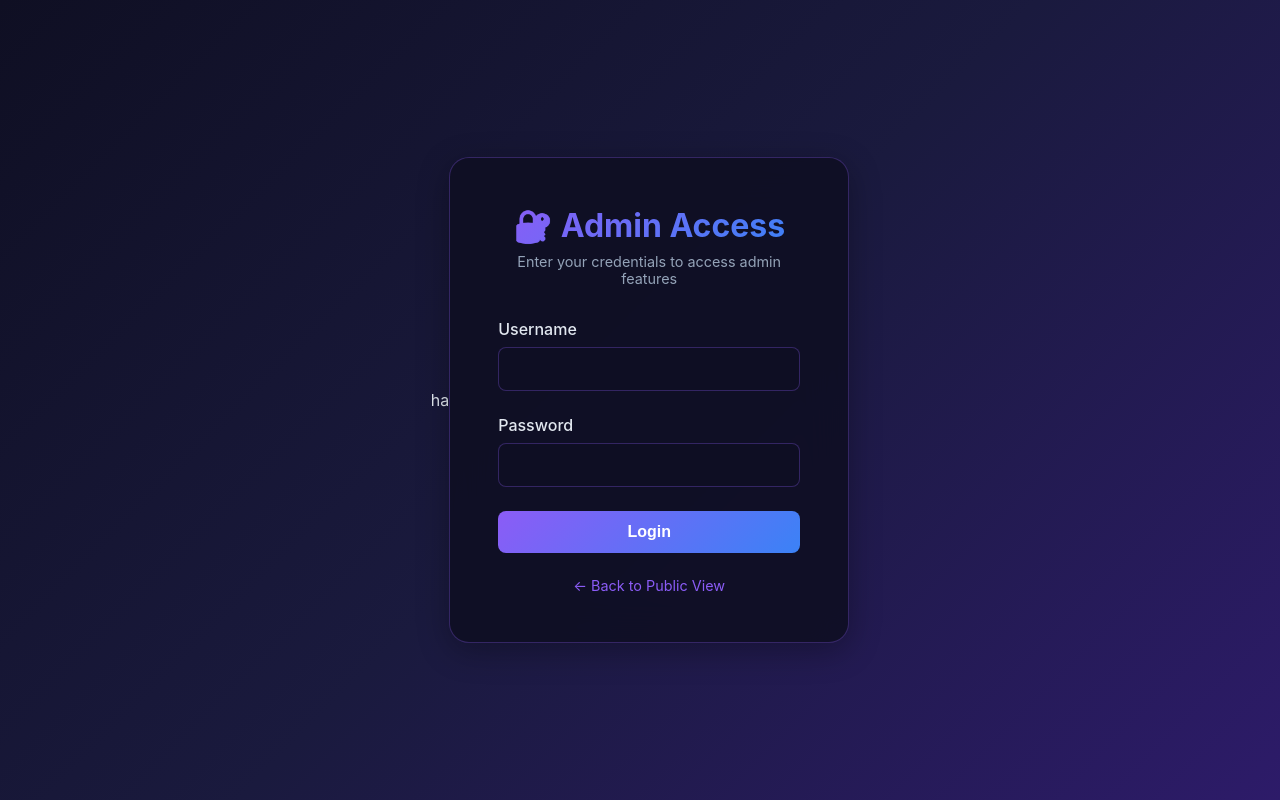
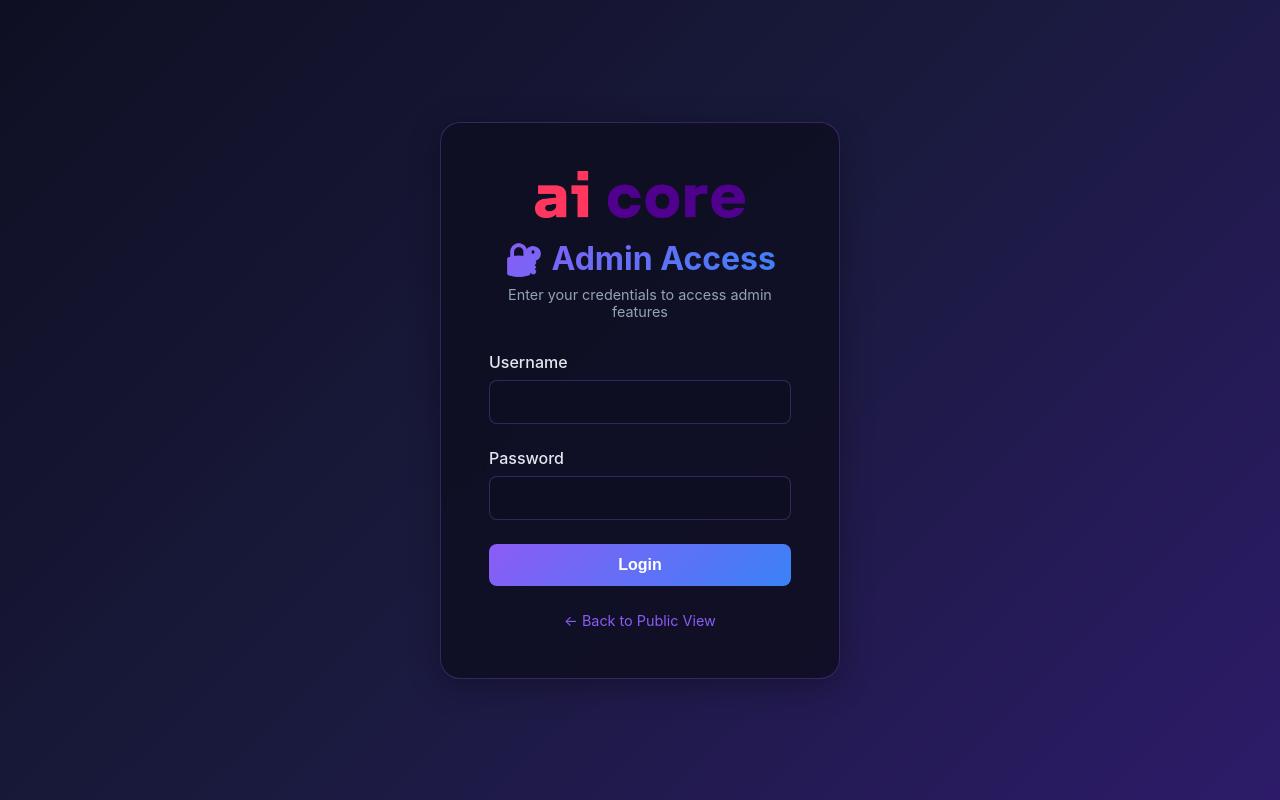
Before and after one commit to raghadsh/ai-core-feature-management, a website: page public/login.html in a window 1280 px wide. Drawn offline with Linux system fonts and the light colour scheme.

Commit message:
Fix login redirect loop, remove 'ha' text, add logo to login page

```diff
--- a/public/login.html
+++ b/public/login.html
@@ -1,4 +1,4 @@
-ha<!DOCTYPE html>
+<!DOCTYPE html>
 <html lang="en">
 <head>
     <meta charset="UTF-8">
@@ -35,6 +35,16 @@ ha<!DOCTYPE html>
         .login-header {
             text-align: center;
             margin-bottom: 2rem;
+        }
+
+        .login-logo {
+            margin-bottom: 1rem;
+        }
+
+        .login-logo .logo-image {
+            height: 48px;
+            width: auto;
+            object-fit: contain;
         }
 
         .login-header h1 {
@@ -128,6 +138,9 @@ ha<!DOCTYPE html>
 <body>
     <div class="login-container">
         <div class="login-header">
+            <div class="login-logo">
+                <img src="/light_logo.png?v=1" alt="ai core" class="logo-image">
+            </div>
             <h1>🔐 Admin Access</h1>
             <p>Enter your credentials to access admin features</p>
         </div>
@@ -196,10 +209,10 @@ ha<!DOCTYPE html>
             }
         });
 
-        // Check if already authenticated
-        if (sessionStorage.getItem('adminAuth')) {
-            window.location.href = '/admin';
-        }
+        // Check if already authenticated (commented out to prevent redirect loop)
+        // if (sessionStorage.getItem('adminAuth')) {
+        //     window.location.href = '/admin';
+        // }
     </script>
 </body>
 </html>
```
